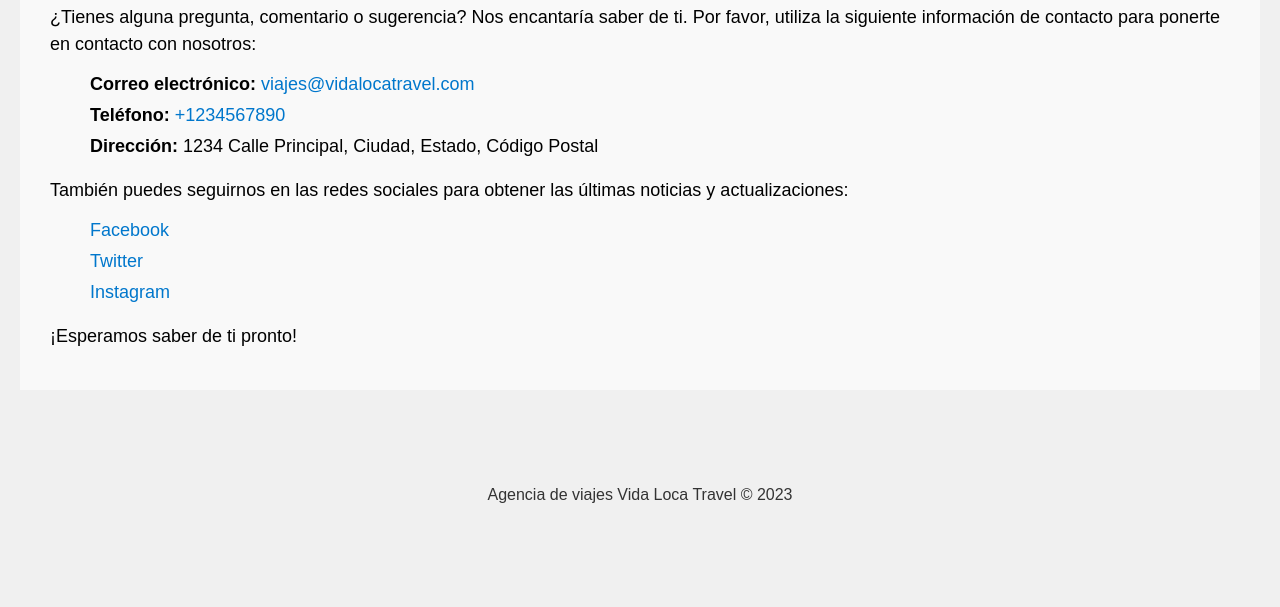
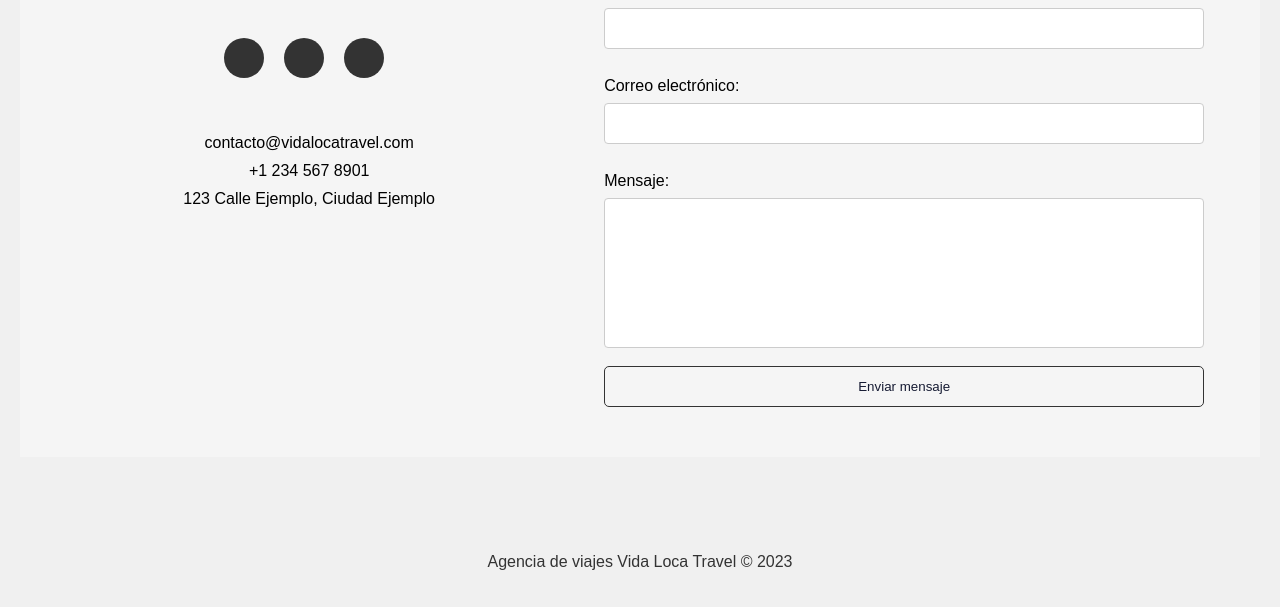
Before and after one commit to GIsaacLN/VidaLocaTravel, a plain HTML site: page pagina oficial/nosotros.html in a window 1280 px wide. Shown: the part 664-1271 px from the top of the page. Before the commit the page ends 1204 px from the top, so only its background shows below. Drawn offline with Linux system fonts and the light colour scheme.

Commit message:
Mejora de sección contacto

```diff
--- a/pagina oficial/nosotros.html
+++ b/pagina oficial/nosotros.html
@@ -7,7 +7,7 @@
   </head>
   <body>
     <header>
-        <a href="index.html"><img src="imagenes/logo_sinslogan_sinfondo.png"></a>
+        <a href="index.html"><img id="logo" src="imagenes/logo_sinslogan_sinfondo.png"></a>
         <nav>
         <ul>
           <li><a href="index.html">Inicio</a></li>
@@ -33,24 +33,30 @@
             </div>
           </section>
           <section id="contacto">
-            <h2>Contáctanos</h2>
-            <p>¿Tienes alguna pregunta, comentario o sugerencia? Nos encantaría saber de ti. Por favor, utiliza la siguiente información de contacto para ponerte en contacto con nosotros:</p>
-
-            <ul>
-              <li><strong>Correo electrónico:</strong> <a href="mailto:viajes@vidalocatravel.com">viajes@vidalocatravel.com</a></li>
-              <li><strong>Teléfono:</strong> <a href="tel:+1234567890">+1234567890</a></li>
-              <li><strong>Dirección:</strong> 1234 Calle Principal, Ciudad, Estado, Código Postal</li>
-            </ul>
-
-            <p>También puedes seguirnos en las redes sociales para obtener las últimas noticias y actualizaciones:</p>
-
-            <ul>
-              <li><a href="https://www.facebook.com/tupagina">Facebook</a></li>
-              <li><a href="https://www.twitter.com/tucuenta">Twitter</a></li>
-              <li><a href="https://www.instagram.com/tucuenta">Instagram</a></li>
-            </ul>
-
-            <p>¡Esperamos saber de ti pronto!</p>
+            <div class="container">
+              <div style="display: flex; flex-direction: column;">
+                <p>Contáctanos para cualquier duda o pregunta acerca de nuestros servicios.</p>
+                <ul class="redes-sociales">
+                  <li><a href="#"><i class="fab fa-facebook-f"></i></a></li>
+                  <li><a href="#"><i class="fab fa-twitter"></i></a></li>
+                  <li><a href="#"><i class="fab fa-instagram"></i></a></li>
+                </ul>
+                <ul class="informacion-contacto">
+                  <li><i class="fas fa-envelope"></i> contacto@vidalocatravel.com</li>
+                  <li><i class="fas fa-phone-alt"></i> +1 234 567 8901</li>
+                  <li><i class="fas fa-map-marker-alt"></i> 123 Calle Ejemplo, Ciudad Ejemplo</li>
+                </ul>
+              </div>
+              <form>
+                <label for="nombre">Nombre:</label>
+                <input type="text" id="nombre" name="nombre" required>
+                <label for="correo">Correo electrónico:</label>
+                <input type="email" id="correo" name="correo" required>
+                <label for="mensaje">Mensaje:</label>
+                <textarea id="mensaje" name="mensaje" required></textarea>
+                <input type="submit" value="Enviar mensaje">
+              </form>
+            </div>
           </section>
         </main>
     <footer>
--- a/pagina oficial/style.css
+++ b/pagina oficial/style.css
@@ -3,6 +3,16 @@ body {
   margin: 0;
   padding: 0;
   background-color: #F0F0F0;
+}
+
+/*Cambia el estilo cuando la página es más chica*/
+@media (max-width: 1000px) {
+  header img {
+    width: 80%;
+  }
+  header li {
+    font-size: 80%;
+  }
 }
 
 header {
@@ -178,41 +188,109 @@ footer {
 }
 
 #contacto {
-  background-color: #f9f9f9;
-  padding: 30px;
+  background-color: #f5f5f5;
+  padding: 50px 0;
 }
 
-#contacto h2 {
-  font-size: 36px;
-  margin-bottom: 20px;
+#contacto .container {
+  max-width: 1200px;
+  margin: 0 auto;
+  padding: 0 20px;
 }
 
-#contacto p {
-  font-size: 18px;
-  margin-bottom: 10px;
+#contacto p{
+  text-align: center;
+}
+h2 {
+  text-align: center;
+  margin-bottom: 30px;
 }
 
-#contacto ul {
+.redes-sociales {
   list-style: none;
-  margin-bottom: 20px;
+  padding: 0;
+  display: flex;
+  justify-content: center;
 }
 
-#contacto li {
-  font-size: 18px;
-  margin-bottom: 10px;
+.redes-sociales li {
+  margin: 0 10px;
 }
 
-#contacto li strong {
-  font-weight: bold;
+.redes-sociales a {
+  display: block;
+  width: 40px;
+  height: 40px;
+  line-height: 40px;
+  text-align: center;
+  color: #fff;
+  background-color: #333;
+  border-radius: 50%;
+  transition: background-color 0.3s;
 }
 
-#contacto a {
-  color: #0077cc;
-  text-decoration: none;
+.redes-sociales a:hover {
+  background-color: #666;
 }
 
-#contacto a:hover {
-  text-decoration: underline;
+.informacion-contacto {
+  list-style: none;
+  margin: 30px 0;
+  padding: 0;
+  text-align: center;
+}
+
+.informacion-contacto li {
+  margin: 10px 0;
+}
+
+.informacion-contacto i {
+  margin-right: 10px;
+}
+
+form {
+  width: 600px;
+  margin: 0 auto;
+  display: flex;
+  flex-direction: column;
+}
+
+label {
+  margin-top: 20px;
+}
+
+input[type="text"],
+input[type="email"],
+textarea {
+  width: 100%;
+  padding: 12px;
+  margin: 8px 0;
+  box-sizing: border-box;
+  border: 1px solid #ccc;
+  border-radius: 4px;
+}
+
+textarea {
+  height: 150px;
+  resize: none;
+}
+
+input[type="submit"] {
+  display: inline-block;
+  background-color: #f5f5f5;
+  color: #161B33;
+  border: 1px solid #333;
+  padding: 12px 20px;
+  text-decoration: none;
+  border-radius: 5px;
+  margin-top: 10px;
+  transition: all 0.3s ease;
+  cursor: pointer;
+}
+
+input[type="submit"]:hover {
+  background-color: #161B33;
+  color: #F0F0F0;
 }
 
 
```
